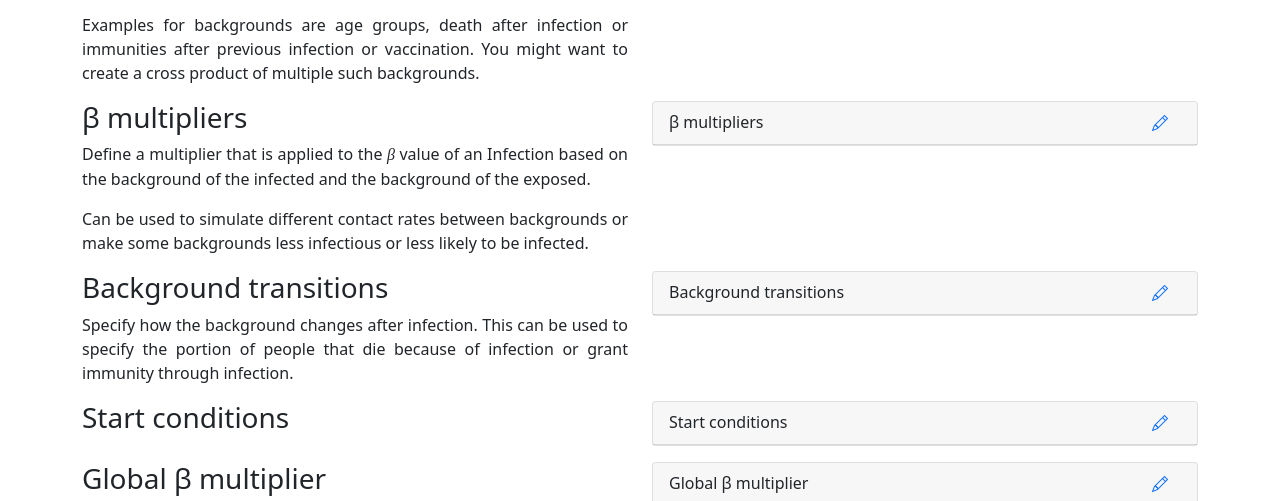
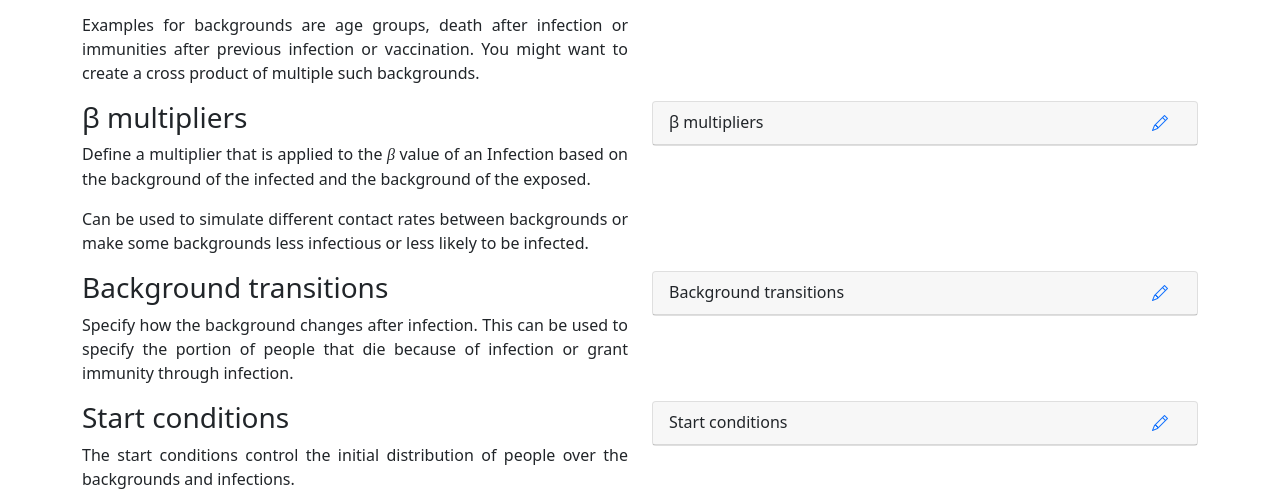
Before and after one commit to MaPePeR/swag-model, a plain HTML site: page index.html in a window 1280 px wide. Shown: the part 414-915 px from the top of the page. Drawn offline with nearby package versions, Linux system fonts and the light colour scheme.

Commit message:
Short description for start conditions

```diff
--- a/index.html
+++ b/index.html
@@ -198,6 +198,7 @@
                 <!-- Define start condition & Date -->
                 <div class="col explanation">
                     <h3>Start conditions</h3>
+                    <p>The start conditions control the initial distribution of people over the backgrounds and infections.</p>
                 </div>
                 <div class="col mb-3">
                     <div class="card">
```
